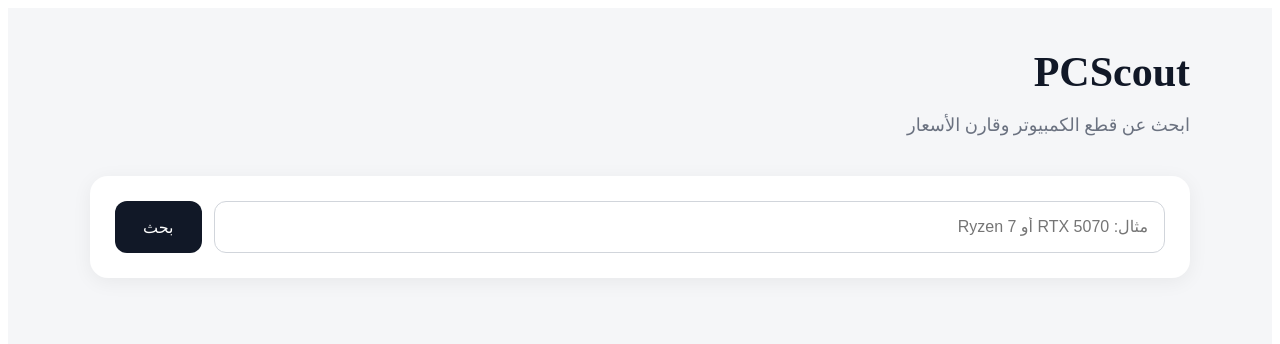
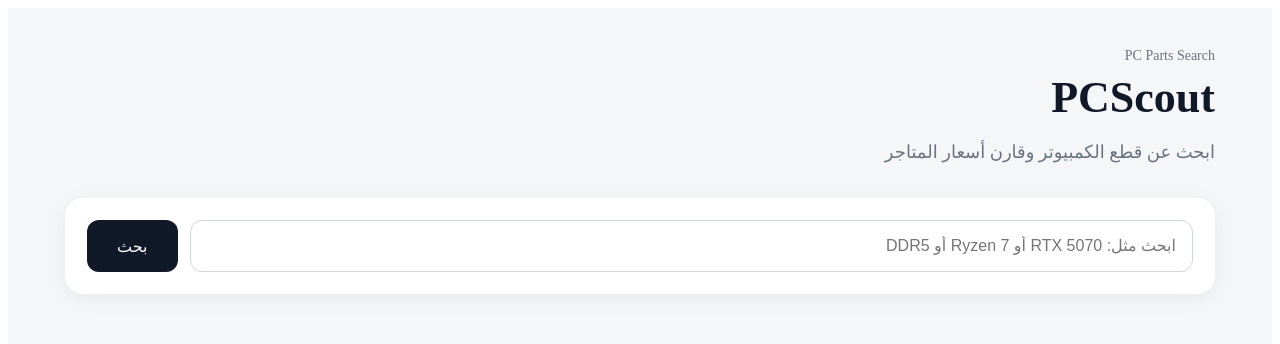
Before and after one commit to AbdulAziz1824/AL-PCs, a Next.js app: page / in a window 1280 px wide. Shown: the top 344 px of the page. Built offline with nearby package versions, Linux system fonts and the light colour scheme.

Commit message:
Update page.js

```diff
--- a/app/page.js
+++ b/app/page.js
@@ -8,7 +8,9 @@
   const [loading, setLoading] = useState(false);
 
   async function searchProducts() {
-    if (!query.trim()) {
+    const search = query.trim();
+
+    if (!search) {
       setResults([]);
       return;
     }
@@ -17,7 +19,7 @@
 
     try {
       const response = await fetch(
-        `/api/search?q=${encodeURIComponent(query)}`
+        `/api/search?q=${encodeURIComponent(search)}`
       );
 
       const data = await response.json();
@@ -26,13 +28,14 @@
     } catch (error) {
       console.error(error);
       setResults([]);
+    } finally {
+      setLoading(false);
     }
-
-    setLoading(false);
   }
 
   return (
     <main
+      dir="rtl"
       style={{
         minHeight: "100vh",
         background: "#f5f6f8",
@@ -42,18 +45,24 @@
     >
       <div
         style={{
-          maxWidth: "1100px",
+          maxWidth: "1150px",
           margin: "0 auto"
         }}
       >
-        <header
-          style={{
-            marginBottom: "40px"
-          }}
-        >
+        <header style={{ marginBottom: "35px" }}>
+          <div
+            style={{
+              fontSize: "14px",
+              color: "#6b7280",
+              marginBottom: "8px"
+            }}
+          >
+            PC Parts Search
+          </div>
+
           <h1
             style={{
-              fontSize: "42px",
+              fontSize: "44px",
               margin: 0,
               fontWeight: 800
             }}
@@ -67,14 +76,14 @@
               fontSize: "18px"
             }}
           >
-            ابحث عن قطع الكمبيوتر وقارن الأسعار
+            ابحث عن قطع الكمبيوتر وقارن أسعار المتاجر
           </p>
         </header>
 
         <section
           style={{
             background: "#ffffff",
-            padding: "25px",
+            padding: "22px",
             borderRadius: "18px",
             boxShadow: "0 4px 20px rgba(0,0,0,0.06)"
           }}
@@ -93,14 +102,13 @@
                   searchProducts();
                 }
               }}
-              placeholder="مثال: RTX 5070 أو Ryzen 7"
+              placeholder="ابحث مثل: RTX 5070 أو Ryzen 7 أو DDR5"
               style={{
                 flex: 1,
                 padding: "16px",
                 border: "1px solid #d1d5db",
                 borderRadius: "12px",
-                fontSize: "16px",
-                outline: "none"
+                fontSize: "16px"
               }}
             />
 
@@ -108,7 +116,7 @@
               onClick={searchProducts}
               disabled={loading}
               style={{
-                padding: "0 28px",
+                padding: "0 30px",
                 border: "none",
                 borderRadius: "12px",
                 background: "#111827",
@@ -122,12 +130,8 @@
           </div>
         </section>
 
-        <section
-          style={{
-            marginTop: "30px"
-          }}
-        >
-          {results.length === 0 && !loading && query && (
+        <section style={{ marginTop: "30px" }}>
+          {results.length === 0 && query && !loading && (
             <div
               style={{
                 background: "#fff",
@@ -145,7 +149,7 @@
             style={{
               display: "grid",
               gridTemplateColumns:
-                "repeat(auto-fill, minmax(280px, 1fr))",
+                "repeat(auto-fill, minmax(330px, 1fr))",
               gap: "20px"
             }}
           >
@@ -162,8 +166,7 @@
                 <div
                   style={{
                     color: "#6b7280",
-                    fontSize: "14px",
-                    marginBottom: "8px"
+                    fontSize: "14px"
                   }}
                 >
                   {product.category}
@@ -171,8 +174,8 @@
 
                 <h2
                   style={{
-                    fontSize: "20px",
-                    margin: "0 0 10px"
+                    fontSize: "21px",
+                    margin: "8px 0"
                   }}
                 >
                   {product.name}
@@ -181,7 +184,7 @@
                 <p
                   style={{
                     color: "#6b7280",
-                    marginBottom: "20px"
+                    marginBottom: "18px"
                   }}
                 >
                   {product.brand} · {product.model}
@@ -192,7 +195,7 @@
                     background: "#f3f4f6",
                     borderRadius: "12px",
                     padding: "12px",
-                    fontSize: "14px"
+                    marginBottom: "18px"
                   }}
                 >
                   {Object.entries(product.specs).map(
@@ -202,7 +205,7 @@
                         style={{
                           display: "flex",
                           justifyContent: "space-between",
-                          marginBottom: "6px"
+                          marginBottom: "7px"
                         }}
                       >
                         <span>{key}</span>
@@ -211,6 +214,53 @@
                     )
                   )}
                 </div>
+
+                <div>
+                  <div
+                    style={{
+                      fontWeight: 700,
+                      marginBottom: "10px"
+                    }}
+                  >
+                    مقارنة الأسعار
+                  </div>
+
+                  {product.offers?.map((offer) => (
+                    <div
+                      key={offer.store}
+                      style={{
+                        display: "flex",
+                        justifyContent: "space-between",
+                        alignItems: "center",
+                        padding: "11px 0",
+                        borderTop: "1px solid #e5e7eb"
+                      }}
+                    >
+                      <span>{offer.store}</span>
+
+                      <strong>
+                        {offer.price.toLocaleString("ar-SA")} ريال
+                      </strong>
+                    </div>
+                  ))}
+                </div>
+
+                {product.cheapest && (
+                  <div
+                    style={{
+                      marginTop: "15px",
+                      padding: "12px",
+                      borderRadius: "10px",
+                      background: "#ecfdf5",
+                      color: "#047857",
+                      fontWeight: 700,
+                      textAlign: "center"
+                    }}
+                  >
+                    الأرخص: {product.cheapest.store} ·{" "}
+                    {product.cheapest.price.toLocaleString("ar-SA")} ريال
+                  </div>
+                )}
               </article>
             ))}
           </div>
```
